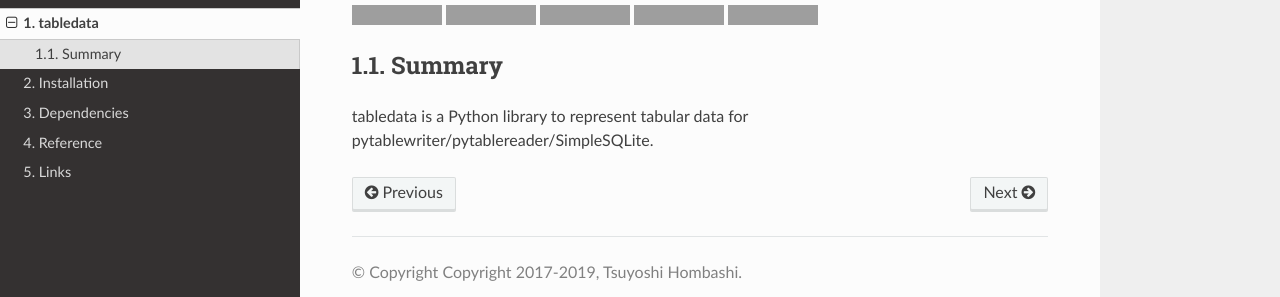
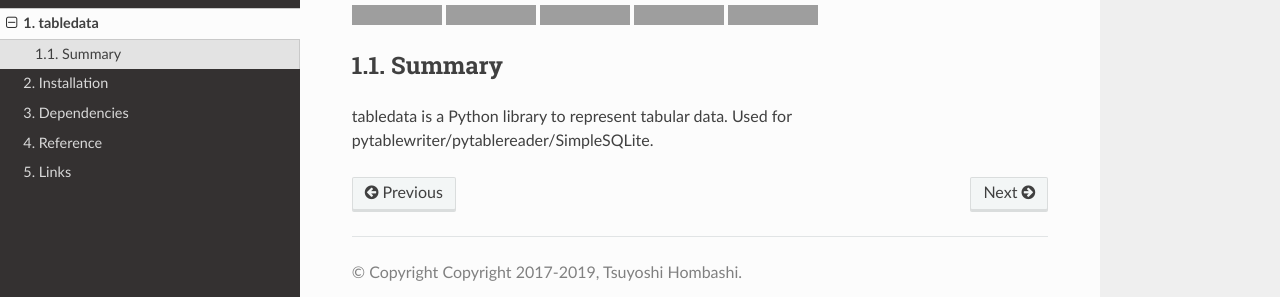
Before and after one commit to thombashi/tabledata, a Sphinx documentation site: the page built from docs/pages/introduction/index.rst, in a window 1280 px wide. Shown: the part 155-452 px from the top of the page. Built offline with Sphinx 7.4.7 and the Read the Docs theme 2.0.0, drawn with Linux system fonts in a browser that asks for light colours; pages that are not in the unit, such as notebooks, are missing from menus; grey boxes are pictures that could not be loaded.

Commit message:
Update docs

```diff
--- a/docs/pages/introduction/summary.txt
+++ b/docs/pages/introduction/summary.txt
@@ -1 +1 @@
-tabledata is a Python library to represent tabular data for pytablewriter/pytablereader/SimpleSQLite.
+tabledata is a Python library to represent tabular data. Used for pytablewriter/pytablereader/SimpleSQLite.
```
Also changed, not shown: docs/pages/reference/error.rst (+6 -3 lines).
